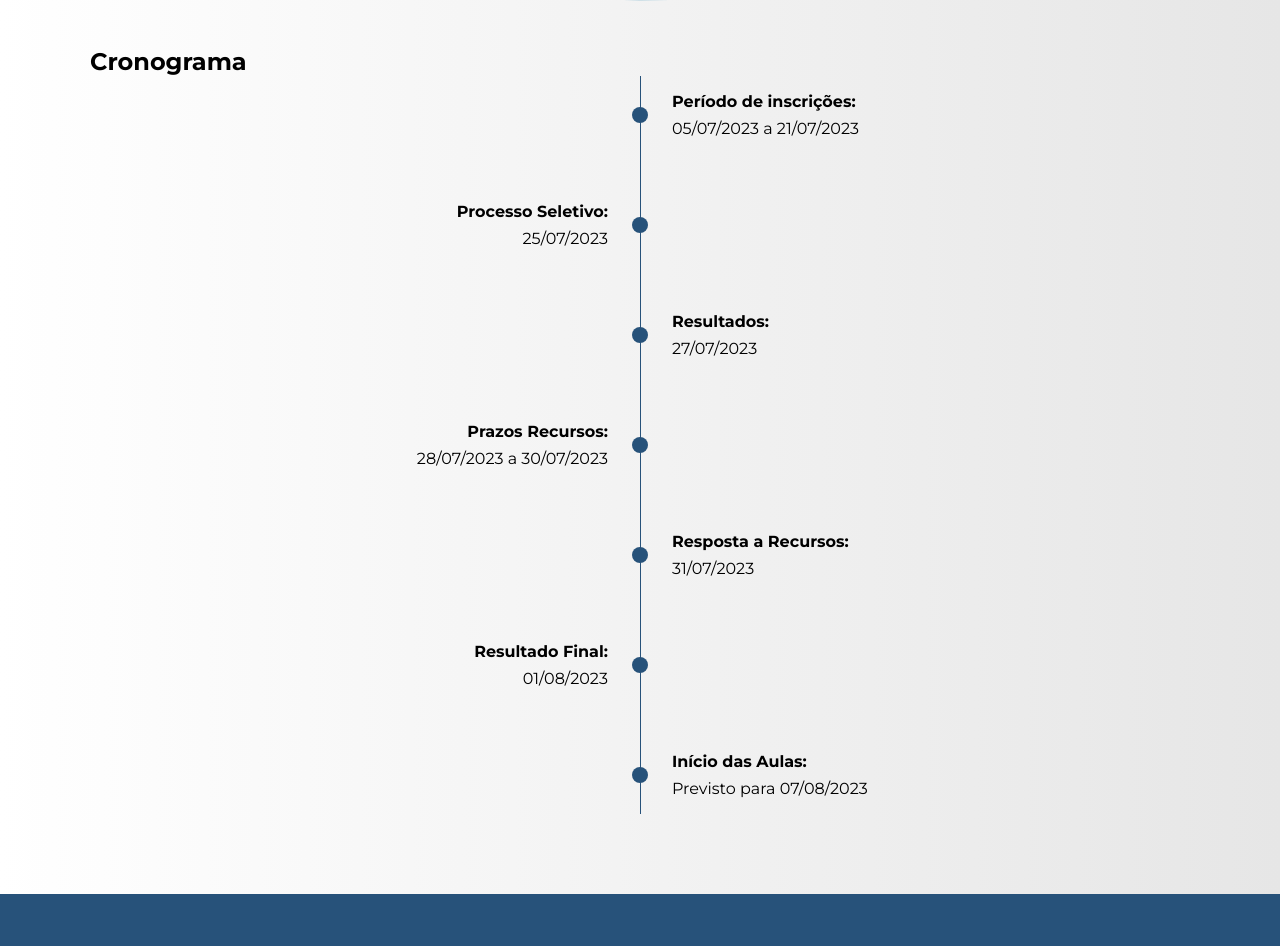
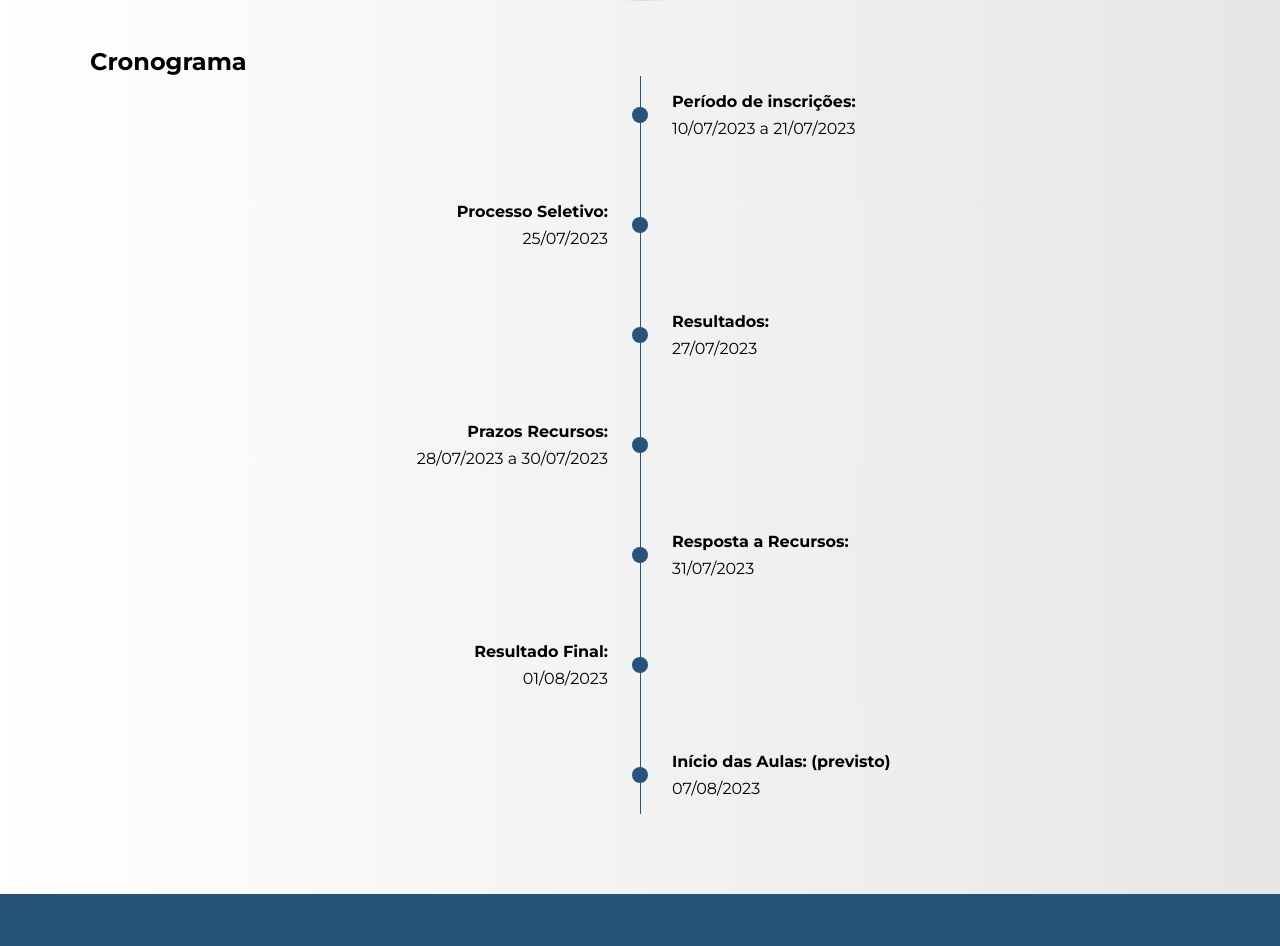
Before and after one commit to igorroc/residencia-next, a Next.js app: page /processo-seletivo in a window 1280 px wide. Shown: the part 306-1252 px from the top of the page. Built offline with nearby package versions, Linux system fonts and the light colour scheme.

Commit message:
fix: Small changes

```diff
--- a/src/app/processo-seletivo/page.tsx
+++ b/src/app/processo-seletivo/page.tsx
@@ -22,7 +22,7 @@ export default function ProcessoSeletivo() {
 					<div className={styles.cronograma}>
 						<div className={styles.cronogramaItem}>
 							<strong>Período de inscrições:</strong>
-							<p>05/07/2023 a 21/07/2023</p>
+							<p>10/07/2023 a 21/07/2023</p>
 						</div>
 						<div className={styles.cronogramaItem}>
 							<strong>Processo Seletivo:</strong>
@@ -45,8 +45,8 @@ export default function ProcessoSeletivo() {
 							<p>01/08/2023</p>
 						</div>
 						<div className={styles.cronogramaItem}>
-							<strong>Início das Aulas:</strong>
-							<p>Previsto para 07/08/2023</p>
+							<strong>Início das Aulas: (previsto)</strong>
+							<p>07/08/2023</p>
 						</div>
 					</div>
 				</div>
```
Also changed, not shown: src/app/page.tsx (+7 -8 lines).
